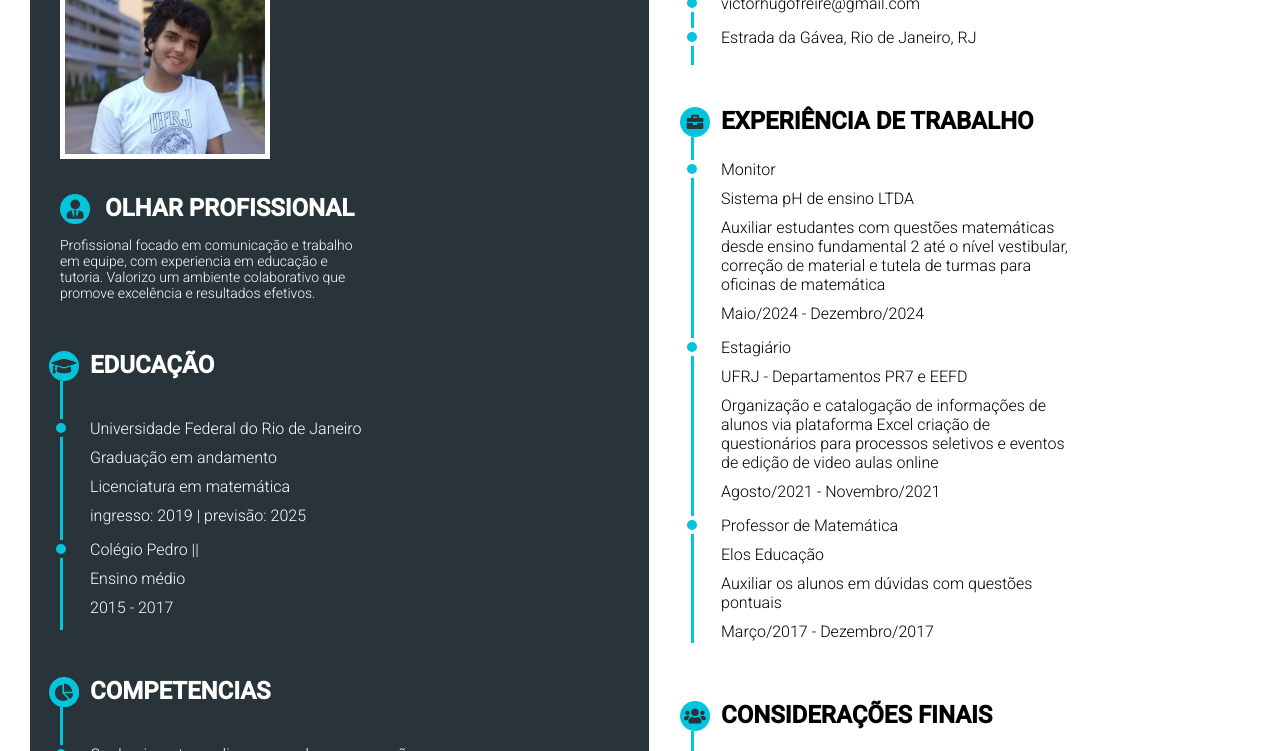
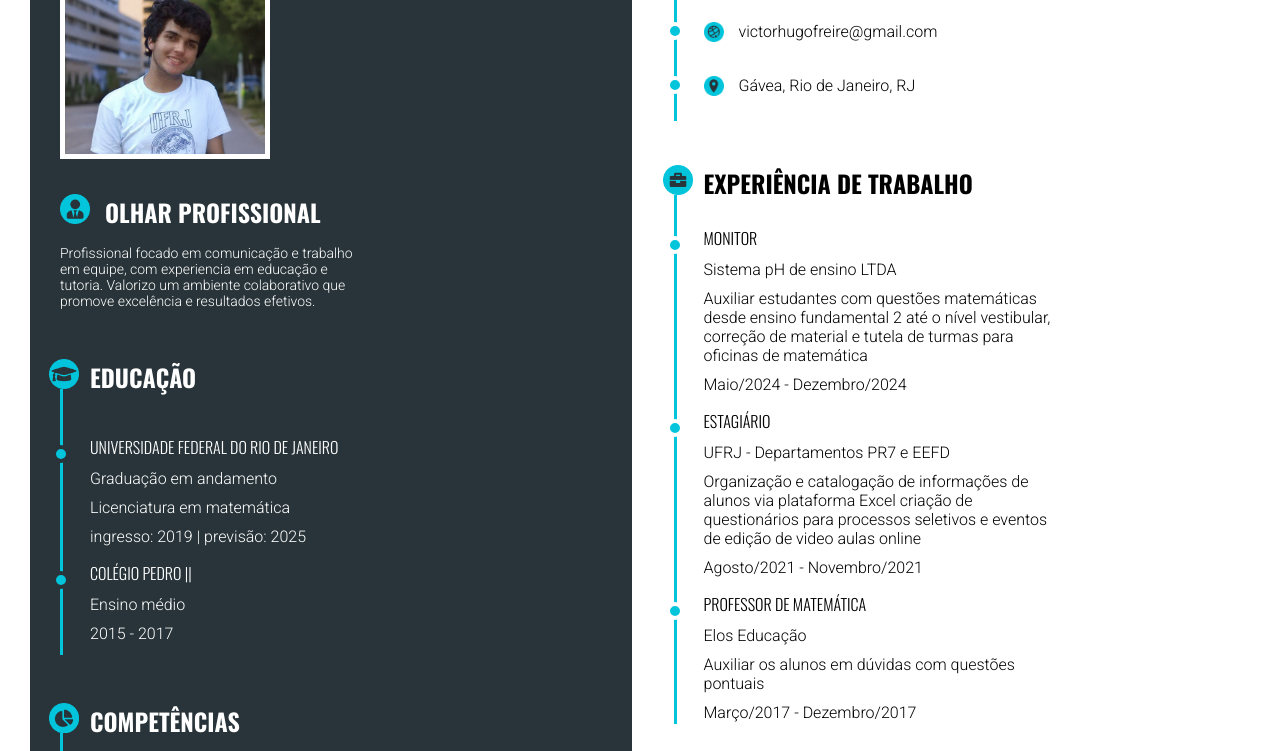
Before and after one commit to Joaoldx/victor, a plain HTML site: page index.html in a window 1280 px wide. Shown: the part 158-909 px from the top of the page. Drawn offline with nearby package versions, Linux system fonts and the light colour scheme.

Commit message:
feat: add small icons on contact

```diff
--- a/index.html
+++ b/index.html
@@ -16,7 +16,7 @@
         <div class="topicContainer">
           <div class="row">
             <img src="images/person.jpg"  width="30px" class="first-icon">
-            <h3 class="leftTopic">OLHAR PROFISSIONAL</h3>
+            <h3 class="leftTopic subTopic">OLHAR PROFISSIONAL</h3>
           </div>
           <p class="description">
             Profissional focado em comunicação e trabalho em equipe, com
@@ -29,18 +29,18 @@
           <div class="container position">
             <div class="content">
               <img src="images/formacao-academia.jpg"  width="30px" class="icon">
-              <h3 class="leftTopic">Educação</h3>
+              <h3 class="leftTopic subTopic">Educação</h3>
             </div>
           </div>
           <div class="itemContainer position">
             <div class="smallBullet smallBulletLight">
-              <p class="itemList light">Universidade Federal do Rio de Janeiro</p>
+              <p class="itemList light subTopic">Universidade Federal do Rio de Janeiro</p>
               <p class="itemList light">Graduação em andamento</p>
               <p class="itemList light">Licenciatura em matemática</p>
               <p class="itemList light">ingresso: 2019 | previsão: 2025</p>
             </div>
             <div class="smallBullet smallBulletLight">
-              <p class="itemList light">Colégio Pedro ||</p>
+              <p class="itemList light subTopic">Colégio Pedro ||</p>
               <p class="itemList light">Ensino médio</p>
               <p class="itemList light">2015 - 2017</p>
             </div>
@@ -52,7 +52,7 @@
           <div class="container position">
             <div class="content">
               <img src="images/competencias.jpg"  width="30px" class="icon">
-              <h3 class="leftTopic">COMPETENCIAS</h3>
+              <h3 class="leftTopic subTopic">COMPETÊNCIAS</h3>
             </div>
           </div>
           <div class="itemContainer position">
@@ -80,18 +80,28 @@
           <div class="container position">
             <div class="content">
               <img src="images/contato.jpg"  width="30px" class="icon">
-              <h3 class="rightTopic">Contato</h3>
+              <h3 class="rightTopic subTopic">Contato</h3>
             </div>
           </div>
           <div class="itemContainer position">
             <div class="smallBullet">
-              <p class="itemList">(21) 9 9292-6240</p>
+              <div class="contact-container">
+                <img src="images/icone-telefone.jpg" width="20px" class="small-icons">
+                <p class="itemList">(21) 9 9292-6240</p>
+              </div>
             </div>
             <div class="smallBullet">
-              <p class="itemList">victorhugofreire@gmail.com</p>
+              <div class="contact-container">
+
+                <img src="images/email.jpg" width="20px" class="small-icons">
+                <p class="itemList">victorhugofreire@gmail.com</p>
+              </div>
             </div>
             <div class="smallBullet">
-              <p class="itemList">Estrada da Gávea, Rio de Janeiro, RJ</p>
+              <div class="contact-container">
+                <img src="images/localizacao.jpg" width="20px" class="small-icons">
+                <p class="itemList">Gávea, Rio de Janeiro, RJ</p>
+              </div>
             </div>
           </div>
         </div>
@@ -100,13 +110,13 @@
           <div class="container position">
             <div class="content">
               <img src="images/experiencia-de-trabalho.jpg"  width="30px" class="icon">
-              <h3 class="rightTopic">Experiência de Trabalho</h3>
+              <h3 class="rightTopic subTopic">Experiência de Trabalho</h3>
             </div>
           </div>
 
           <div class="itemContainer position">
             <div class="smallBullet">
-              <p class="itemList">Monitor</p>
+              <p class="itemList subTopic">Monitor</p>
               <p class="itemList">Sistema pH de ensino LTDA</p>
               <p class="itemList">
                 Auxiliar estudantes com questões matemáticas desde ensino
@@ -117,7 +127,7 @@
             </div>
 
             <div class="smallBullet">
-              <p class="itemList">Estagiário</p>
+              <p class="itemList subTopic">Estagiário</p>
               <p class="itemList">UFRJ - Departamentos PR7 e EEFD</p>
               <p class="itemList">
                 Organização e catalogação de informações de alunos via
@@ -127,7 +137,7 @@
               <p class="itemList">Agosto/2021 - Novembro/2021</p>
             </div>
             <div class="smallBullet">
-              <p class="itemList">Professor de Matemática</p>
+              <p class="itemList subTopic">Professor de Matemática</p>
               <p class="itemList">Elos Educação</p>
               <p class="itemList">
                 Auxiliar os alunos em dúvidas com questões pontuais
@@ -141,7 +151,7 @@
           <div class="container position">
             <div class="content">
               <img src="images/icone-final.jpg"  width="30px" class="icon">
-              <h3 class="rightTopic">Considerações Finais</h3>
+              <h3 class="rightTopic subTopic">Considerações Finais</h3>
             </div>
           </div>
           <div class="itemContainer position">
--- a/style.css
+++ b/style.css
@@ -1,4 +1,5 @@
 @import url('https://fonts.googleapis.com/css2?family=League+Spartan&family=Montserrat:wght@200;600&family=Outfit:wght@100..900&family=Roboto:wght@300;500&display=swap');
+@import url('https://fonts.googleapis.com/css2?family=League+Spartan&family=Montserrat:wght@200;600&family=Oswald:wght@200..700&family=Outfit:wght@100..900&family=Roboto:wght@300;500&display=swap');
 
 * {
   margin: 0;
@@ -48,6 +49,12 @@ body {
     top: 0;
     left: -41px;
     z-index: 5;
+  }
+
+.contact-container {
+  display: flex;
+  gap: 15px;
+  align-items: center;
 }
 
 .description {
@@ -55,6 +62,12 @@ body {
   font-size: 14px;
   font-weight: 300;
   width: 300px;
+}
+
+.subTopic {
+    font-family: "Oswald", sans-serif;
+    font-weight: bolder;
+    text-transform: uppercase;
 }
 
 .topicContainer {
@@ -150,7 +163,7 @@ body {
     padding: 10px 10px;
     position: relative;
     background-color: inherit;
-    width: 50%;
+    width: auto;
 }
 
 .smallBullet {
@@ -172,7 +185,7 @@ body {
     right: 0px;
     background-color: var(--icon-blue);
     border: 4px solid white;
-    top: 0px;
+    top: 10px;
     border-radius: 50%;
     z-index: 1;
     left: -8px;
```
